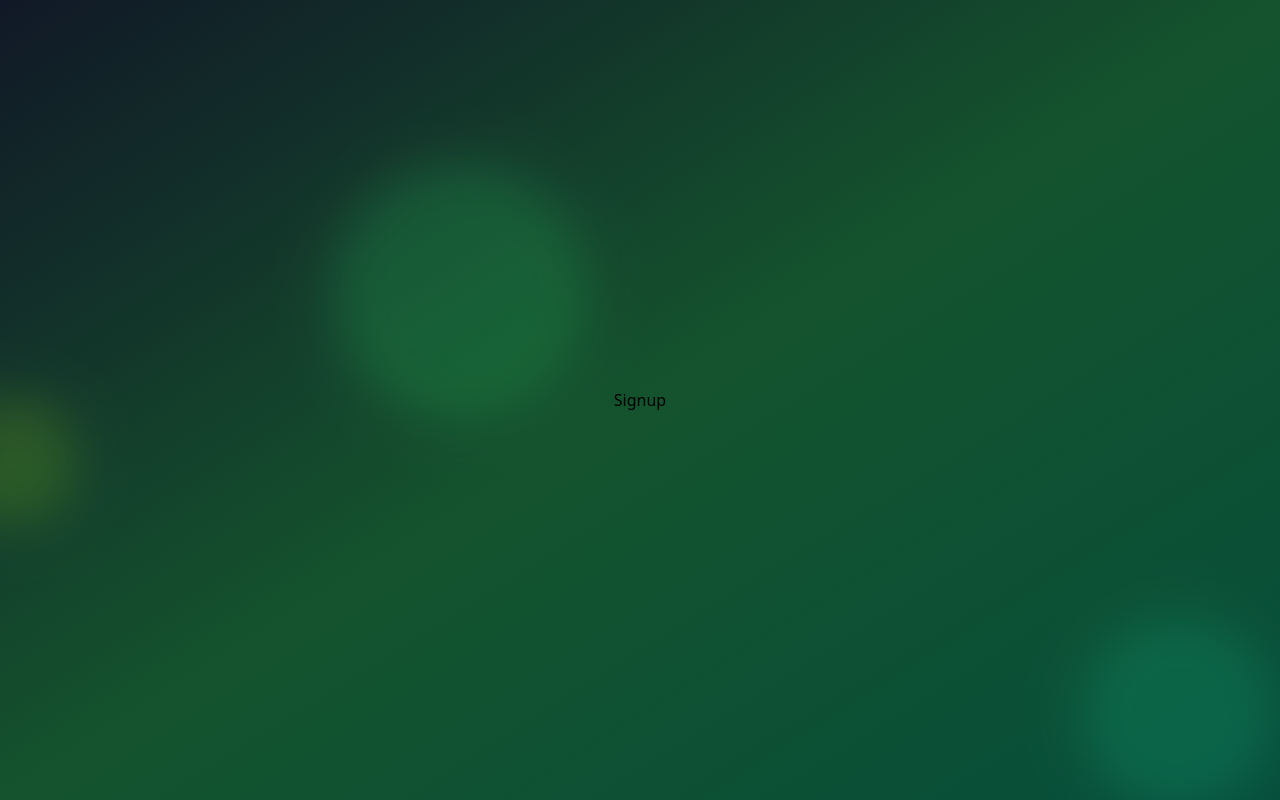
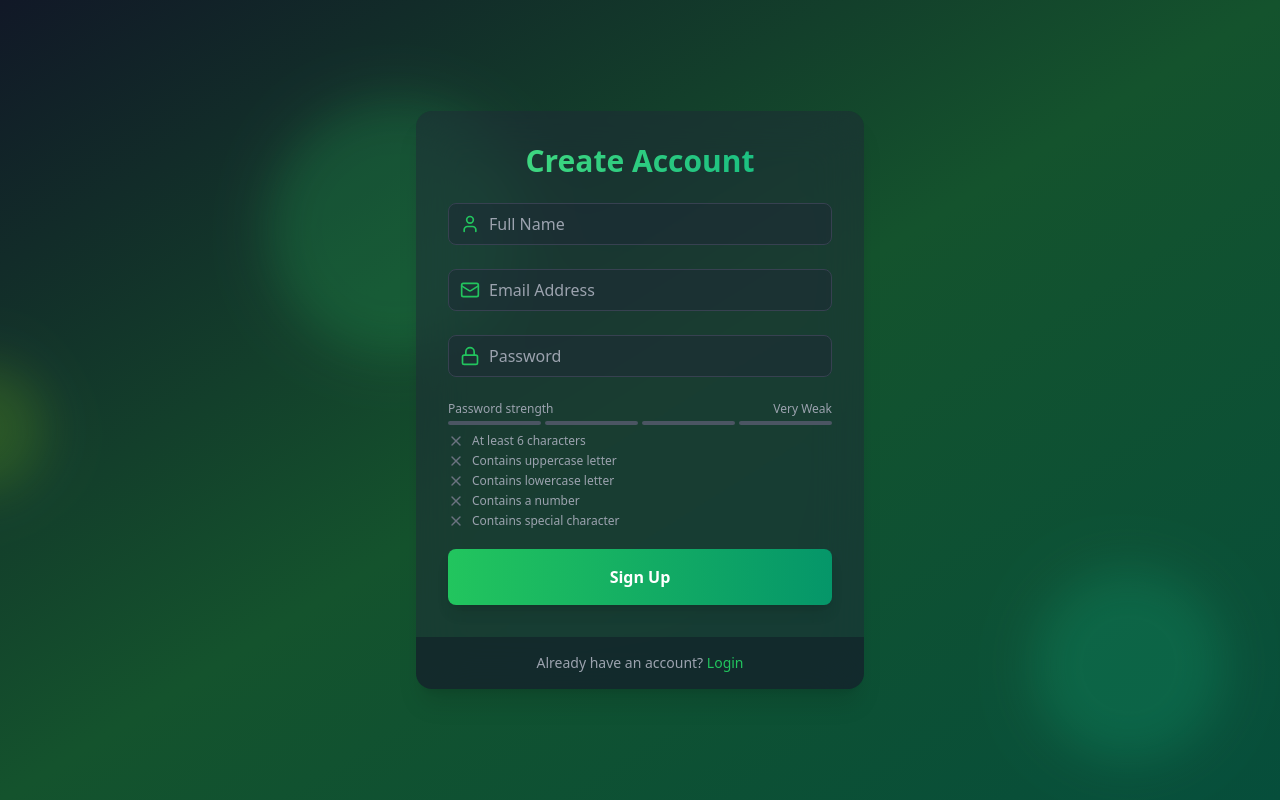
Before and after one commit to Prince-919/mern-advanced-authentication-system, a React (Vite) app in the folder client/: page /signup in a window 1280 px wide. Built offline with nearby package versions, Linux system fonts and the light colour scheme.

Commit message:
add sign page ui design completed

```diff
--- a/client/package.json
+++ b/client/package.json
@@ -11,6 +11,7 @@
   },
   "dependencies": {
     "framer-motion": "^11.11.17",
+    "lucide-react": "^0.460.0",
     "react": "^18.3.1",
     "react-dom": "^18.3.1",
     "react-router-dom": "^6.28.0"
--- /dev/null
+++ b/client/src/components/Input.jsx
@@ -0,0 +1,15 @@
+const Input = ({ icon: Icon, ...props }) => {
+  return (
+    <div className="relative mb-6">
+      <div className="absolute inset-y-0 left-0 flex items-center pl-3 pointer-events-none">
+        <Icon className="size-5 text-green-500" />
+      </div>
+      <input
+        {...props}
+        className="w-full pl-10 pr-3 py-2 bg-gray-800 bg-opacity-50 rounded-lg border border-gray-700 focus:border-green-500 focus:ring-2 focus:ring-green-500 text-white placeholder-gray-400 transition duration-200 outline-none"
+      />
+    </div>
+  );
+};
+
+export default Input;
--- /dev/null
+++ b/client/src/components/PasswordStrengthMeter.jsx
@@ -0,0 +1,77 @@
+import { Check, X } from "lucide-react";
+const PasswordCriteria = ({ password }) => {
+  const criteria = [
+    { label: "At least 6 characters", met: password.length >= 6 },
+    { label: "Contains uppercase letter", met: /[A-Z]/.test(password) },
+    { label: "Contains lowercase letter", met: /[a-z]/.test(password) },
+    { label: "Contains a number", met: /\d/.test(password) },
+    { label: "Contains special character", met: /[^A-Za-z0-9]/.test(password) },
+  ];
+  return (
+    <div className="mt-2 space-y-1">
+      {criteria.map((item) => (
+        <div key={item.label} className="flex items-center text-xs">
+          {item.met ? (
+            <Check className="size-4 text-green-500 mr-2" />
+          ) : (
+            <X className="size-4 text-gray-500 mr-2" />
+          )}
+          <span className={item.met ? "text-green-500" : "text-gray-400"}>
+            {item.label}
+          </span>
+        </div>
+      ))}
+    </div>
+  );
+};
+
+const PasswordStrengthMeter = ({ password }) => {
+  const getStrength = (pass) => {
+    let strength = 0;
+    if (pass.length >= 6) strength++;
+    if (pass.match(/[a-z]/) && pass.match(/[A-Z]/)) strength++;
+    if (pass.match(/\d/)) strength++;
+    if (pass.match(/[^a-zA-Z\d]/)) strength++;
+    return strength;
+  };
+  const strength = getStrength(password);
+  const getColor = (strength) => {
+    if (strength === 0) return "bg-red-500";
+    if (strength === 1) return "bg-red-400";
+    if (strength === 2) return "bg-yellow-500";
+    if (strength === 3) return "bg-yellow-400";
+    return "bg-green-500";
+  };
+
+  const getStrengthText = (strength) => {
+    if (strength === 0) return "Very Weak";
+    if (strength === 1) return "Weak";
+    if (strength === 2) return "Fair";
+    if (strength === 3) return "Good";
+    return "Strong";
+  };
+  return (
+    <div className="mt-2">
+      <div className="flex justify-between items-center mb-1">
+        <span className="text-xs text-gray-400">Password strength</span>
+        <span className="text-xs text-gray-400">
+          {getStrengthText(strength)}
+        </span>
+      </div>
+
+      <div className="flex space-x-1">
+        {[...Array(4)].map((_, index) => (
+          <div
+            key={index}
+            className={`h-1 w-1/4 rounded-full transition-colors duration-300
+      ${index < strength ? getColor(strength) : "bg-gray-600"}
+    `}
+          />
+        ))}
+      </div>
+      <PasswordCriteria password={password} />
+    </div>
+  );
+};
+
+export default PasswordStrengthMeter;
--- a/client/src/pages/Signup.jsx
+++ b/client/src/pages/Signup.jsx
@@ -1,5 +1,72 @@
+import { useState } from "react";
+import { motion } from "framer-motion";
+import { Link } from "react-router-dom";
+import { Mail, User, Lock } from "lucide-react";
+import Input from "../components/Input";
+import PasswordStrengthMeter from "../components/PasswordStrengthMeter";
+
 const Signup = () => {
-  return <div>Signup</div>;
+  const [name, setName] = useState("");
+  const [email, setEmail] = useState("");
+  const [password, setPassword] = useState("");
+  const submit = (e) => {
+    e.preventDefault();
+  };
+
+  return (
+    <motion.div
+      initial={{ opacity: 0, y: 20 }}
+      animate={{ opacity: 1, y: 0 }}
+      transition={{ duration: 0.5 }}
+      className="max-w-md w-full bg-gray-800 bg-opacity-50 backdrop-filter backdrop-blur-xl rounded-2xl shadow-xl overflow-hidden"
+    >
+      <div className="p-8">
+        <h2 className="text-3xl font-bold mb-6 text-center bg-gradient-to-r from-green-400 to-emerald-500 text-transparent bg-clip-text">
+          Create Account
+        </h2>
+        <form onSubmit={submit}>
+          <Input
+            icon={User}
+            type="text"
+            placeholder="Full Name"
+            value={name}
+            onChange={(e) => setName(e.target.value)}
+          />
+          <Input
+            icon={Mail}
+            type="email"
+            placeholder="Email Address"
+            value={email}
+            onChange={(e) => setEmail(e.target.value)}
+          />
+          <Input
+            icon={Lock}
+            type="password"
+            placeholder="Password"
+            value={password}
+            onChange={(e) => setPassword(e.target.value)}
+          />
+          <PasswordStrengthMeter password={password} />
+          <motion.button
+            className="mt-5 w-full px-3 py-4 bg-gradient-to-r from-green-500 to-emerald-600 text-white rounded-lg shadow-lg font-bold hover:from-green-600 hover:to-emerald-700 focus:outline-none focus:ring-2 focus:ring-green-500 focus:ring-offset-2 focus:ring-offset-gray-900 transition duration-200"
+            whileHover={{ scale: 1.02 }}
+            whileTap={{ scale: 0.98 }}
+            type="submit"
+          >
+            Sign Up
+          </motion.button>
+        </form>
+      </div>
+      <div className="px-8 py-4 bg-gray-900 bg-opacity-50 flex justify-center">
+        <p className="text-sm text-gray-400">
+          Already have an account?{" "}
+          <Link to="/login" className="text-green-500 hover:underline">
+            Login
+          </Link>
+        </p>
+      </div>
+    </motion.div>
+  );
 };
 
 export default Signup;
```
Also changed, not shown: 1 other file (tests, documents, lock files or other folders).
